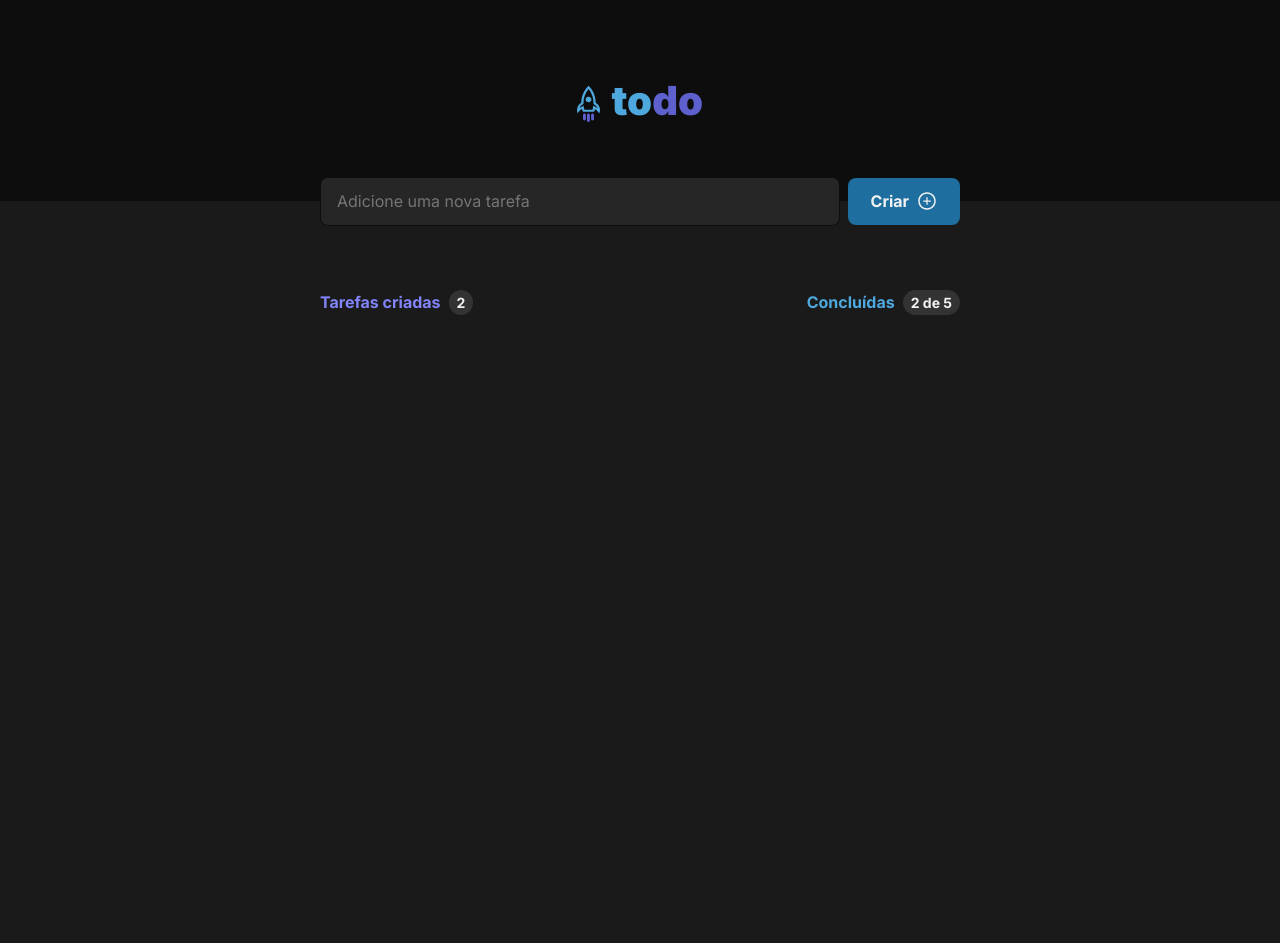
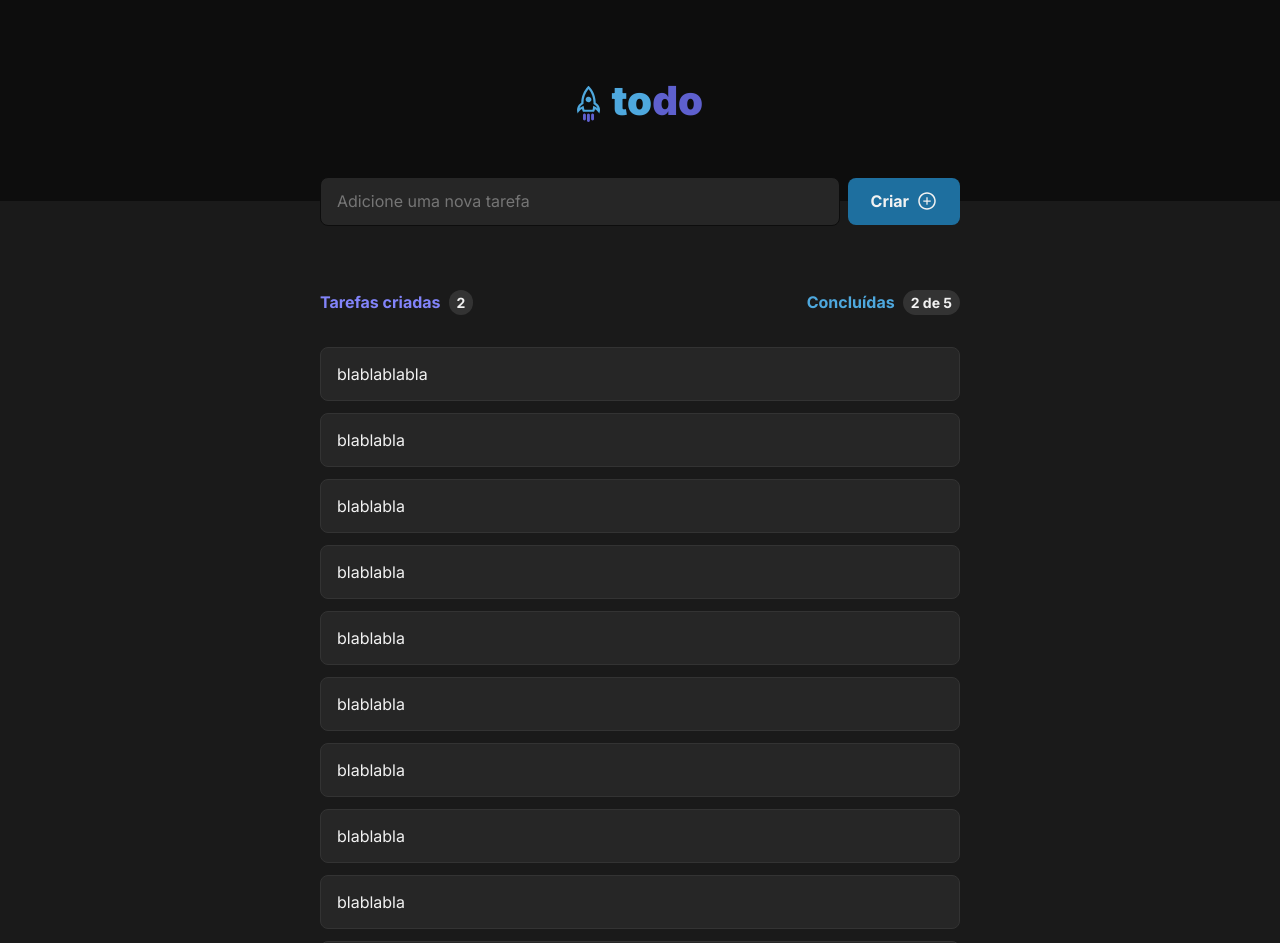
Before and after one commit to rebecaverasa/Todo_List_RocketSeat, a React (Vite) app: page / in a window 1280 px wide. Shown: the top 943 px of the page. Before the commit the page ends 800 px from the top, so only its background shows below. Built offline with nearby package versions, Linux system fonts and the light colour scheme.

Commit message:
Start task container

```diff
--- a/src/App.tsx
+++ b/src/App.tsx
@@ -1,5 +1,6 @@
 import { Header } from './components/Header'
 import { NewTask } from './components/NewTask'
+import { Tasks } from './components/Tasks'
 import { Tracker } from './components/Tracker'
 import './global.css'
 
@@ -10,6 +11,7 @@ export default function App() {
       <Header />
       <NewTask />
       <Tracker />
+      <Tasks />
     </>
   )
 }
--- /dev/null
+++ b/src/components/Tasks.module.css
@@ -0,0 +1,17 @@
+.tasksContainer {
+    display: flex;
+    flex-direction: column;
+    margin: 2rem 20rem 2rem;
+    gap: 0.75rem;
+}
+
+.task {
+    display: flex;
+    justify-content: space-between;
+    align-items: center;
+    background: var(--gray-500);
+    padding: 1rem;
+    border-radius: 0.5rem;
+    border: 1px solid var(--gray-400);
+    cursor: pointer;
+}
--- /dev/null
+++ b/src/components/Tasks.tsx
@@ -0,0 +1,20 @@
+import styles from './Tasks.module.css'
+
+export function Tasks() {
+    return (
+        <div className={styles.tasksContainer}>
+            <span className={styles.task}>blablablabla</span>
+            <span className={styles.task}>blablabla</span>
+            <span className={styles.task}>blablabla</span>
+            <span className={styles.task}>blablabla</span>
+            <span className={styles.task}>blablabla</span>
+            <span className={styles.task}>blablabla</span>
+            <span className={styles.task}>blablabla</span>
+            <span className={styles.task}>blablabla</span>
+            <span className={styles.task}>blablabla</span>
+            <span className={styles.task}>blablabla</span>
+            <span className={styles.task}>blablabla</span>
+            <span className={styles.task}>blablabla</span>
+        </div>
+    )
+}
```
